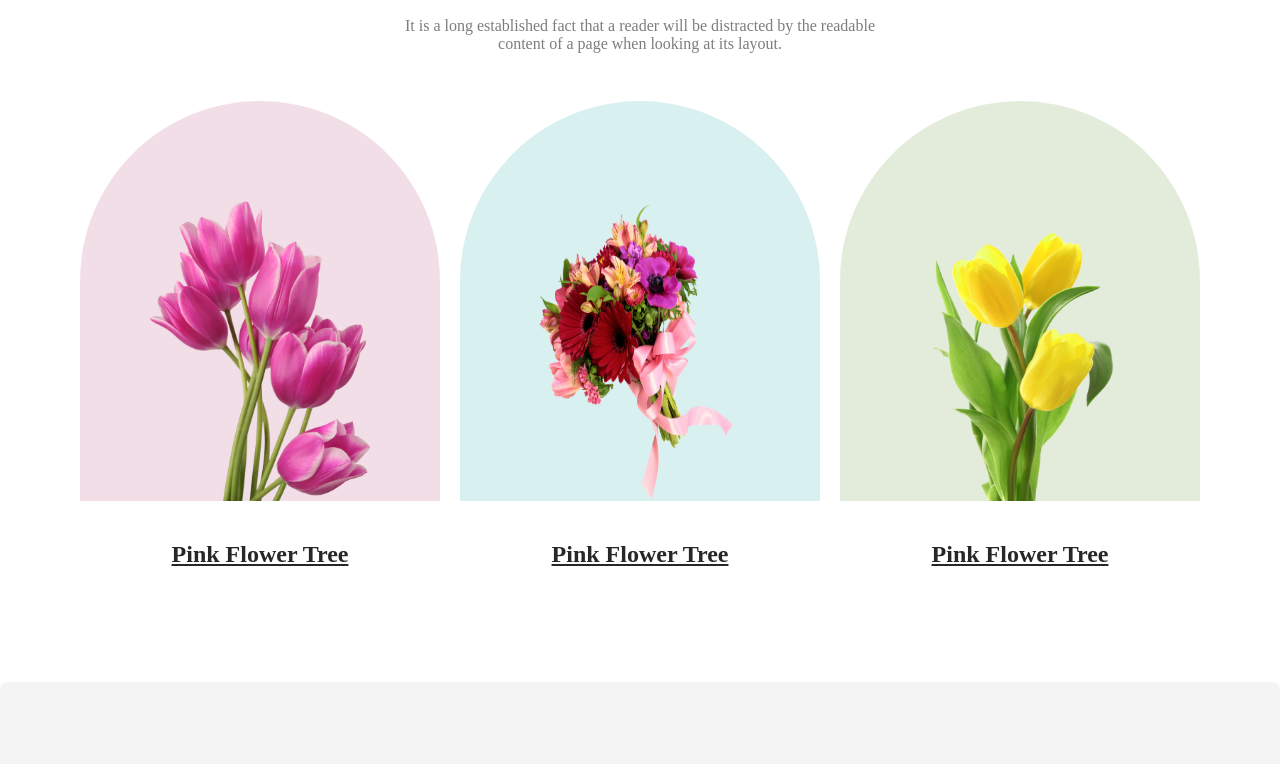
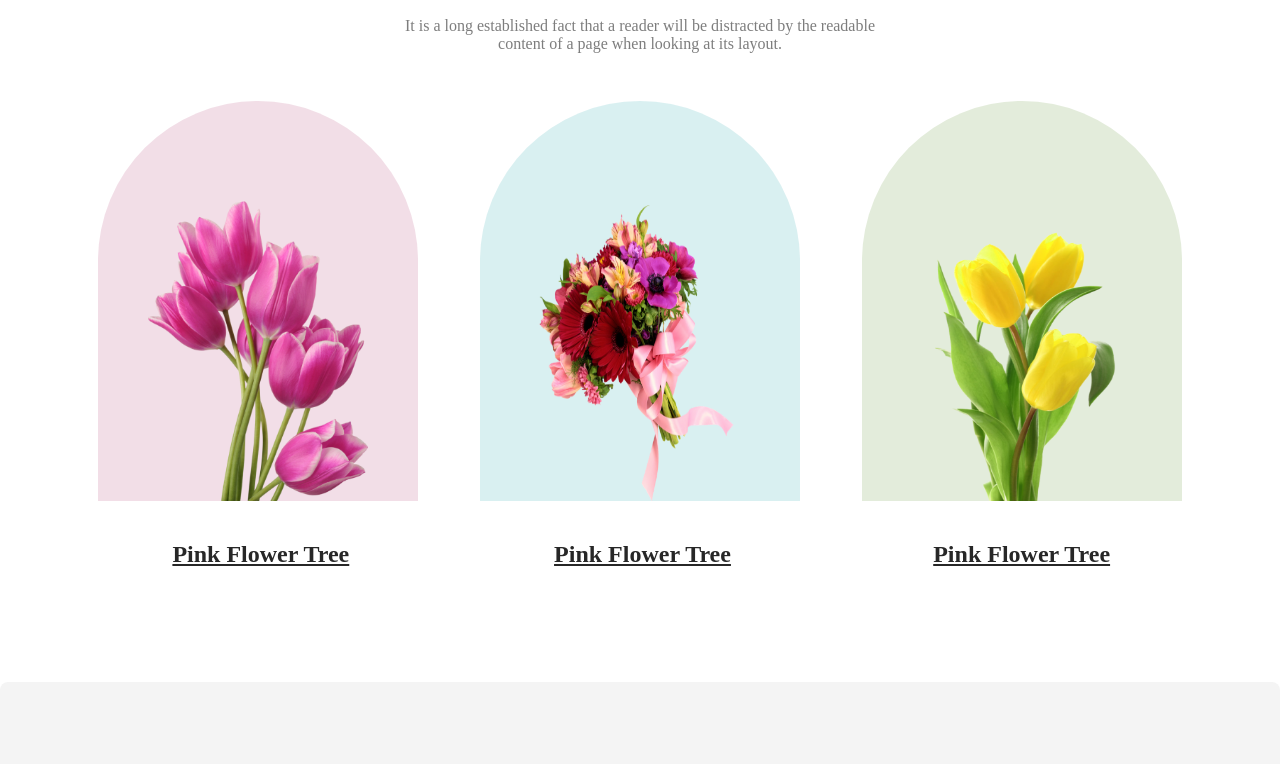
Before and after one commit to FSD-Tanvir/flower-shop, a plain HTML site: page index.html in a window 1280 px wide. Shown: the part 760-1524 px from the top of the page. Drawn offline with Linux system fonts and the light colour scheme.

Commit message:
updated css

```diff
--- a/styles/style.css
+++ b/styles/style.css
@@ -142,23 +142,25 @@ span{
 .featured-img-1{
     border-radius: 300px 300px 0px 0px;
     background: rgba(167, 33, 98, 0.15);
-    padding: 100px 70px 0px 70px;
+    padding: 100px 50px 0px 50px;
     width: 220px;
     height: 300px;
+    margin-right: 5px;
 }
 
 .featured-img-2{
     border-radius: 300px 300px 0px 0px;
     background: rgba(5, 151, 160, 0.15);
-    padding: 100px 70px 0px 70px;
+    padding: 100px 50px 0px 50px;
     width: 220px;
     height: 300px;
+    margin-right: 5px;
 }
 
 .featured-img-3{
     border-radius: 300px 300px 0px 0px;
     background: rgba(71, 125, 17, 0.15);
-    padding: 100px 70px 0px 70px;
+    padding: 100px 50px 0px 50px;
     width: 220px;
     height: 300px;
 }
@@ -277,6 +279,7 @@ ul li:before {
 .insta-image img{
     width: 280px;
     height: 320px;
+    margin-right: 5px;
 }
 
 /*==================================
```
